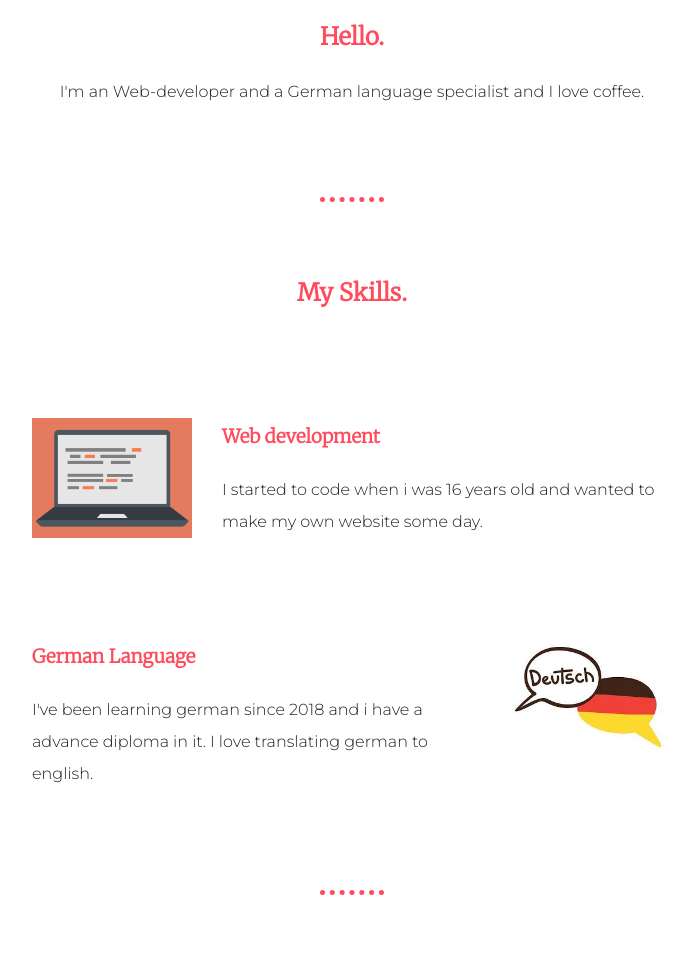
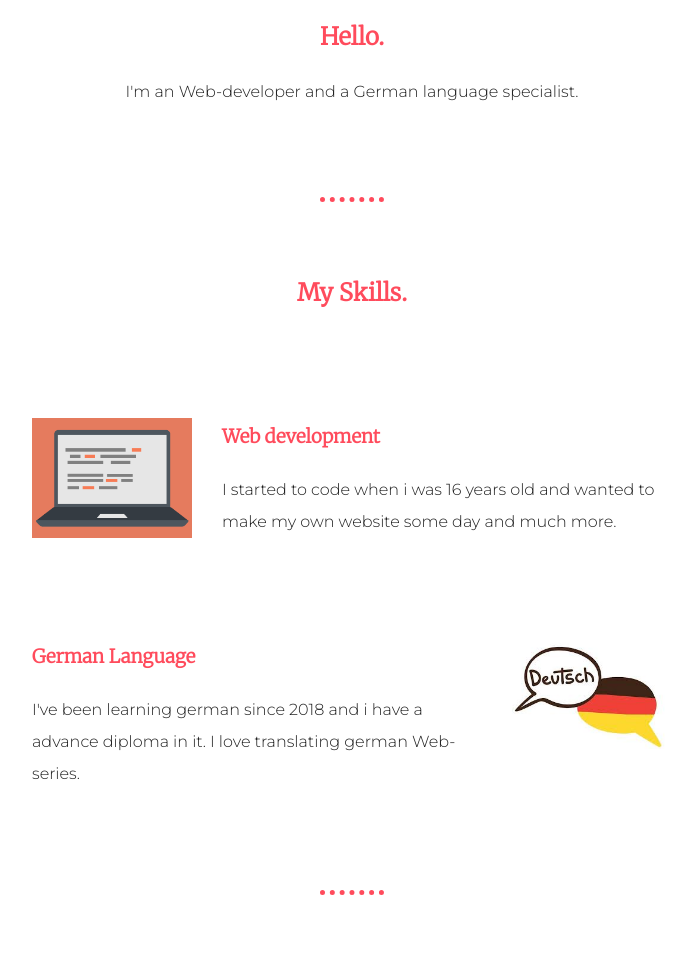
Before and after one commit to whygopal/My-website, a plain HTML site: page index.html in a window 1280 px wide. Shown: the part 1039-2006 px from the top of the page, without its empty margins (288-981 px from the left). Drawn offline with Linux system fonts and the light colour scheme.

Commit message:
Update index.html

```diff
--- a/index.html
+++ b/index.html
@@ -21,7 +21,7 @@
     <div class="profile">
       <img class="my-image" src="images/me.png" alt="My picture">
       <h2>Hello.</h2>
-      <p>I'm an Web-developer and a German language specialist and I love coffee.</p>
+      <p>I'm an Web-developer and a German language specialist.</p>
     </div>
     <hr>
     <div class="skills">
@@ -29,12 +29,12 @@
       <div class="skill-row">
         <img class="computer-image" src="images/computer.png" alt="computer">
         <h3>Web development</h3>
-        <p>I started to code when i was 16 years old and wanted to make my own website some day.</p>
+        <p>I started to code when i was 16 years old and wanted to make my own website some day and much more.</p>
       </div>
       <div class="skill-row">
         <img class="deutsch-image" src="images/deutsch.jpg" alt="deutsch">
         <h3>German Language</h3>
-        <p>I've been learning german since 2018 and i have a advance diploma in it. I love translating german to english.</p>
+        <p>I've been learning german since 2018 and i have a advance diploma in it. I love translating german Web-series.</p>
       </div>
     </div>
     <hr>
```
